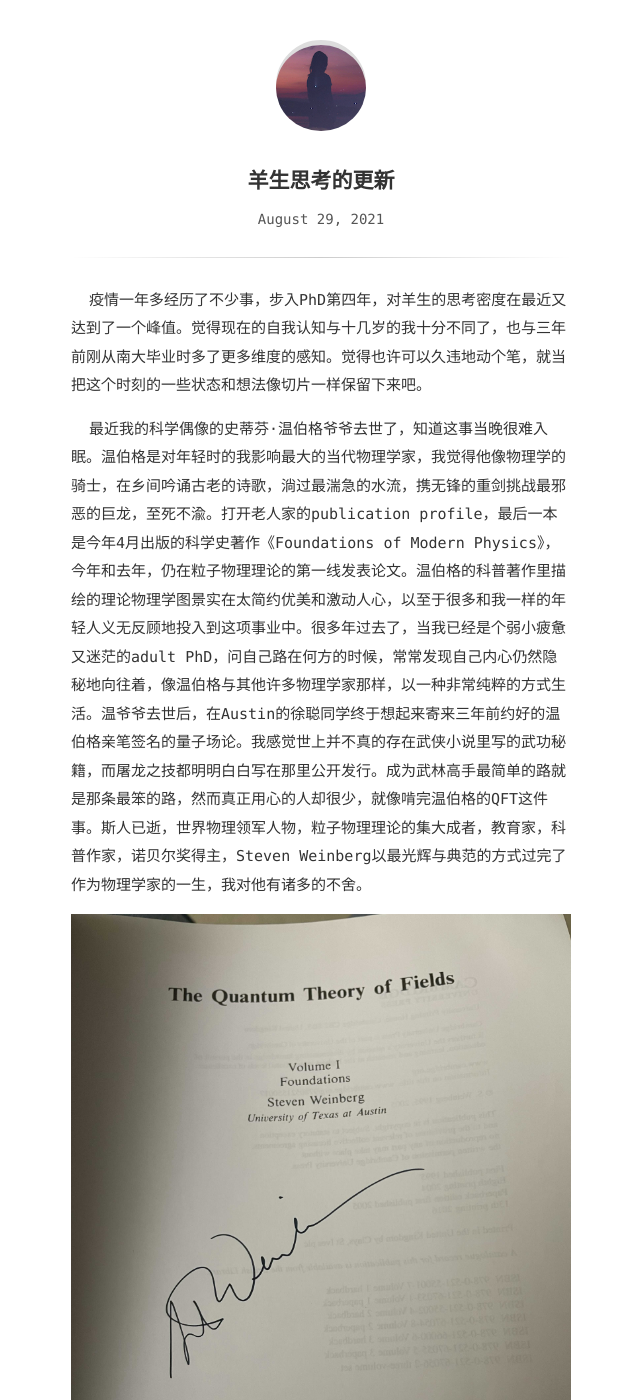
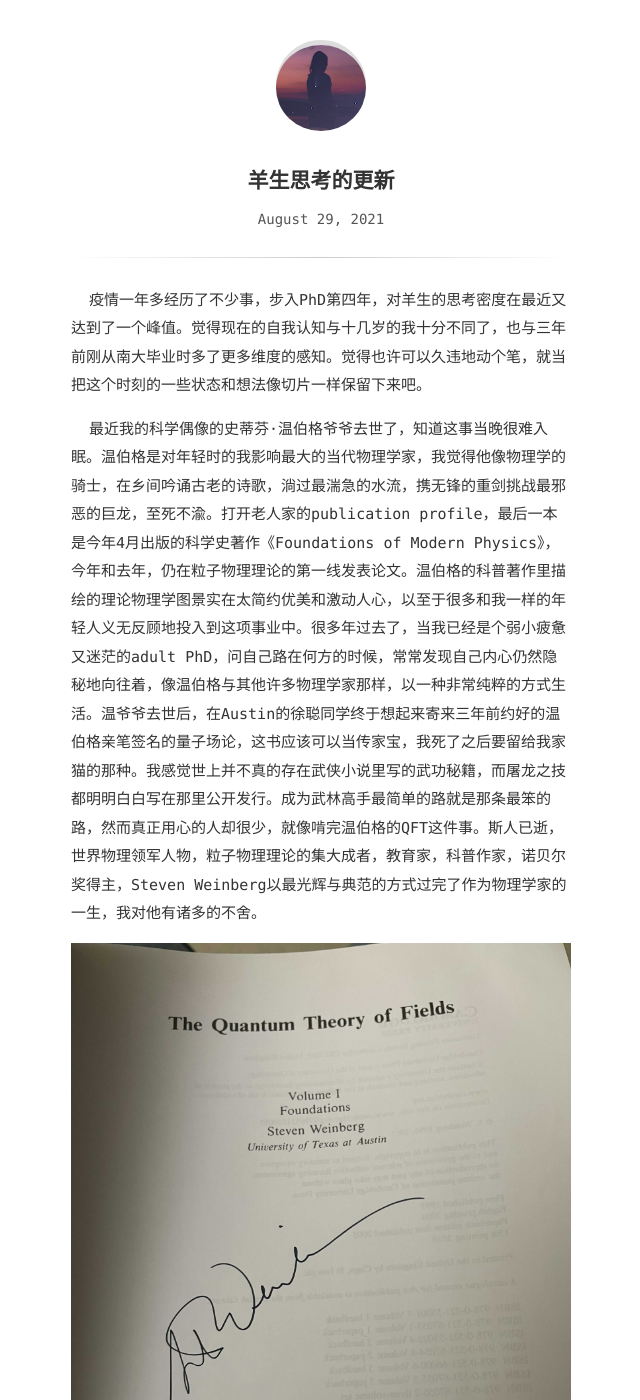
Before and after one commit to CosmoSheep/CosmoSheep.github.io, a Jekyll site: the page built from _posts/2021-8-29-sheep-philosophy.md, in a window 1280 px wide and 1400 px high. Shown: the whole window, without its empty margins (319-959 px from the left). Built offline with Jekyll 4.4.1, drawn with Linux system fonts in a browser that asks for light colours; some of the changed text lies outside the part shown.

Commit message:
update blog

```diff
--- a/_posts/2021-8-29-sheep-philosophy.md
+++ b/_posts/2021-8-29-sheep-philosophy.md
@@ -6,9 +6,10 @@
 
 &emsp;&emsp;疫情一年多经历了不少事，步入PhD第四年，对羊生的思考密度在最近又达到了一个峰值。觉得现在的自我认知与十几岁的我十分不同了，也与三年前刚从南大毕业时多了更多维度的感知。觉得也许可以久违地动个笔，就当把这个时刻的一些状态和想法像切片一样保留下来吧。
 
-&emsp;&emsp;最近我的科学偶像的史蒂芬·温伯格爷爷去世了，知道这事当晚很难入眠。温伯格是对年轻时的我影响最大的当代物理学家，我觉得他像物理学的骑士，在乡间吟诵古老的诗歌，淌过最湍急的水流，携无锋的重剑挑战最邪恶的巨龙，至死不渝。打开老人家的publication profile，最后一本是今年4月出版的科学史著作《Foundations of Modern Physics》，今年和去年，仍在粒子物理理论的第一线发表论文。温伯格的科普著作里描绘的理论物理学图景实在太简约优美和激动人心，以至于很多和我一样的年轻人义无反顾地投入到这项事业中。很多年过去了，当我已经是个弱小疲惫又迷茫的adult PhD，问自己路在何方的时候，常常发现自己内心仍然隐秘地向往着，像温伯格与其他许多物理学家那样，以一种非常纯粹的方式生活。温爷爷去世后，在Austin的徐聪同学终于想起来寄来三年前约好的温伯格亲笔签名的量子场论。我感觉世上并不真的存在武侠小说里写的武功秘籍，而屠龙之技都明明白白写在那里公开发行。成为武林高手最简单的路就是那条最笨的路，然而真正用心的人却很少，就像啃完温伯格的QFT这件事。斯人已逝，世界物理领军人物，粒子物理理论的集大成者，教育家，科普作家，诺贝尔奖得主，Steven Weinberg以最光辉与典范的方式过完了作为物理学家的一生，我对他有诸多的不舍。
+&emsp;&emsp;最近我的科学偶像的史蒂芬·温伯格爷爷去世了，知道这事当晚很难入眠。温伯格是对年轻时的我影响最大的当代物理学家，我觉得他像物理学的骑士，在乡间吟诵古老的诗歌，淌过最湍急的水流，携无锋的重剑挑战最邪恶的巨龙，至死不渝。打开老人家的publication profile，最后一本是今年4月出版的科学史著作《Foundations of Modern Physics》，今年和去年，仍在粒子物理理论的第一线发表论文。温伯格的科普著作里描绘的理论物理学图景实在太简约优美和激动人心，以至于很多和我一样的年轻人义无反顾地投入到这项事业中。很多年过去了，当我已经是个弱小疲惫又迷茫的adult PhD，问自己路在何方的时候，常常发现自己内心仍然隐秘地向往着，像温伯格与其他许多物理学家那样，以一种非常纯粹的方式生活。温爷爷去世后，在Austin的徐聪同学终于想起来寄来三年前约好的温伯格亲笔签名的量子场论，这书应该可以当传家宝，我死了之后要留给我家猫的那种。我感觉世上并不真的存在武侠小说里写的武功秘籍，而屠龙之技都明明白白写在那里公开发行。成为武林高手最简单的路就是那条最笨的路，然而真正用心的人却很少，就像啃完温伯格的QFT这件事。斯人已逝，世界物理领军人物，粒子物理理论的集大成者，教育家，科普作家，诺贝尔奖得主，Steven Weinberg以最光辉与典范的方式过完了作为物理学家的一生，我对他有诸多的不舍。
 
 ![温伯格亲笔签名的QFT](/assets/img/qft.jpg)
+<center>温伯格签名的《量子场论》第一卷</center>
 
 &emsp;&emsp;我的科学偶像列表中最近多了一位我们宇宙学领域的女性——刘佳博士，在online会议上听到她的报告时我会感到有些星星眼，期待未来的某天可以在三维空间中一起谈论科学。刘佳博士从毫不相关的商科转学天体物理的壮举已是十年前了，很高兴听说她即将成为东京大学Kavli研究所的新晋faculty,这大概是个无论什么时候都值得讲述的故事吧——<a target="_blank" href="https://mp.weixin.qq.com/s/Yki8pehyj36S8Iw19pf_Og" >《做科研的文科生》</a>。她在自己的另一篇闲文里写到过一些学习物理的原因:
 >物理吸引我的另外一点（也许是更重要的一点），我有些不好意思提起，是关于人生意义（不好意思提是因为觉得这是一个被讨论过头的老掉牙的话题，而且这么大了还在被这个困惑有些害羞）。从13到23岁的十年间，我从许多人和书那里收集了许多回答，可惜每个都缺乏说服力。23岁的时候，在天体物理课中，我想我找到答案了。不对，不是答案，而是找到去寻找答案的办法。
@@ -22,8 +23,8 @@
 
 &emsp;&emsp;既然我们已经谈到爱了，那就多说些什么吧。最近的某天我突然领悟到，婚姻不但不像我过去认为的那样邪恶，并且还是人类的伟大发明。婚姻制度其实本身是个对一系列问题十分实际的打包解决方案，成年人通常在不同程度上需要：性伴侣、共同生活的伴侣、繁殖与抚育后代、共同积累财产，以及应对精神上的孤独感。而婚姻竟然能同时有助于解决这所有的问题，这对于社会与个人生活的稳定都有极大的意义。需要注意的是世上所有的标准答案都有着有限的适用范围，人作为千奇百怪的个体也一定无法通过套答案这种方式解决人生中所有的烦恼。尽管婚姻是个不错的solution，但在我看来它最大问题其实在于它在接近世人时竟然披着浪漫的外纱，尽管以上所说的一切都可以与浪漫毫不相关，这无异于是一种欺骗了。尤其是对于中国的异性恋，有时男性明明是在寻找性伴侣，却要让自己看起来是个不错的恋爱和结婚对象；女性受到的那种社会规训有时候为了成为所谓不错的结婚对象而压制了自己人生的可能性，并且一些具有欺骗性的流行文化作品将浪漫爱情与美满的婚姻绑定去迷惑女性把二者混淆在一起，这种认知的错位是很糟糕的事。其实性、爱情和婚姻完全是不同的三件事，如果大家都坦然承认这一点并给它们相应不同的对待方式，也不会出现很多类似欺骗的行为了。
 
-&emsp;&emsp;尽管在上一段中我先部分肯定了婚姻制度，又批评了社会文化让它与浪漫挂钩的欺骗性，但有一点我是需要承认的，那就是承诺本身就是最终极的浪漫。人们常常用“结婚不过是两个人搭伙过日子”这话来试图消解婚姻的重要意义，我觉得这十分矛盾，因为在我看来“我要和你共同度过平凡的一生”这难道不是最浪漫的吗？大多数时候，我们只有机会跟一个人承诺共同生活，而生活本身不是大于一切的吗？通过这一点，婚姻几乎完成了对我的反败为胜，这个话题也许应该到此为止了。关于爱，尽管我把它归为羊生哲学第二定律所涉及的事物，但我总感觉爱能让人变得又温柔又坚定，这大概是很重要的事。所以在爱与被爱之中，人也许在追寻一种自我的完成，所以这世上大概没有徒劳的爱，也没有后悔的理由。
+&emsp;&emsp;尽管在上一段中我先部分肯定了婚姻制度，又批评了社会文化让它与浪漫挂钩的欺骗性，但有一点我是需要承认的，那就是承诺本身就是最终极的浪漫。人们常常用“结婚不过是两个人搭伙过日子”这话来试图消解婚姻的重要意义，我觉得这十分矛盾，因为在我看来“我要和你共同度过平凡的一生”这难道不是最浪漫的吗？大多数时候，我们只有机会跟一个人承诺共同生活，而生活本身不是大于一切的吗？通过这一点，婚姻几乎完成了对我的反败为胜，这个话题也许应该到此为止了。说回爱这件事，我觉得可能那像是在茫茫人海中，有时偶尔想要伸出手去留住一个人。尽管我把它归为羊生哲学第二定律所涉及的事物，但我总感觉爱能让人变得又温柔又坚定，这大概是很重要的事。在爱与被爱之中，人也许在追寻一种自我的完成，所以这世上大概没有徒劳的爱，也没有后悔的理由。
 
 ![宫二](/assets/img/gonger.jpg)
 
-&emsp;&emsp;我过去有时会担心自己以后会成为那种俗气又现实的中年人，但是渐渐觉得这也不是件特别可怕的事，按照羊生哲学第一定律，这种生活方式能做到完全地自洽。只是不论怎么样，再回头看现在的自己，都可能会觉得头上冒着些天真的傻气，最近听过对我们这种人的形容是“智商高，人傻”，对这个说法我比较认可。虽然我对于
+&emsp;&emsp;我过去有时会担心自己以后会成为那种俗气又现实的中年人，但是渐渐觉得这也不是件特别可怕的事，按照羊生哲学第一定律，那种生活方式能做到完全地自洽。只是不论怎么样，再回头看现在的自己，都可能会觉得头上冒着些天真的傻气，最近听过对我们这种人的形容是“智商高，人傻”，对于这个说法我比较认可。成长还没有让我变成现实主义者，但的确让我变得更加包容了，几年前我可能会觉得这也不行、那也不行，现在会觉得这样也挺好的、那样也挺好的。理解这个世界的参差百态，理解他人的选择，然后走自己的路就好。每当我感到一些无法消解的痛苦，都试图通过思考来给自己的情绪一个出口，也许是寻找一个合理的逻辑来让自己的羊生哲学变得自洽，这就是这篇小作文存在的原因。夏天结束了，生活还在继续，希望我爱的人们都在这个世界上的某个地方好好生活着
```
